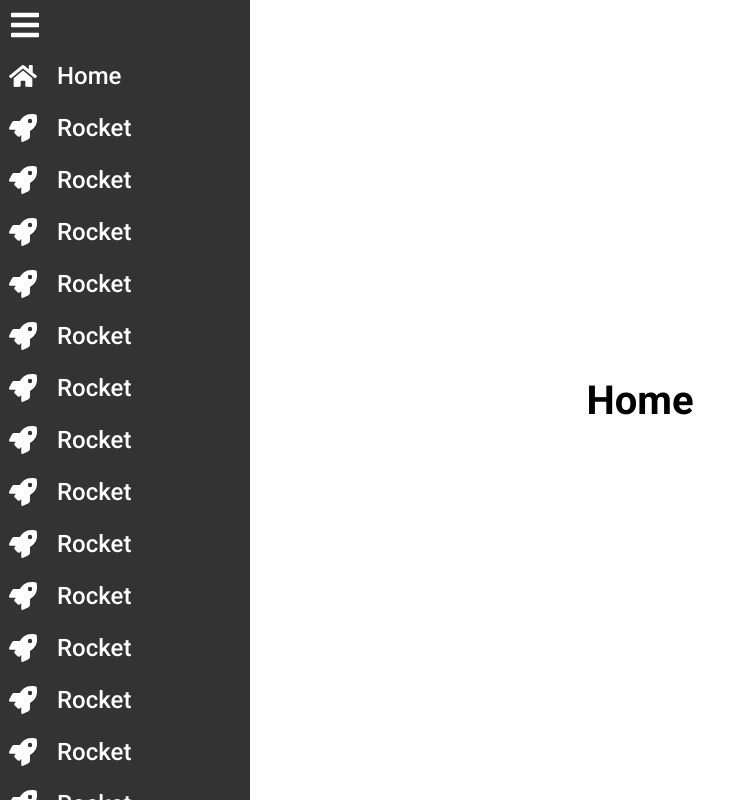
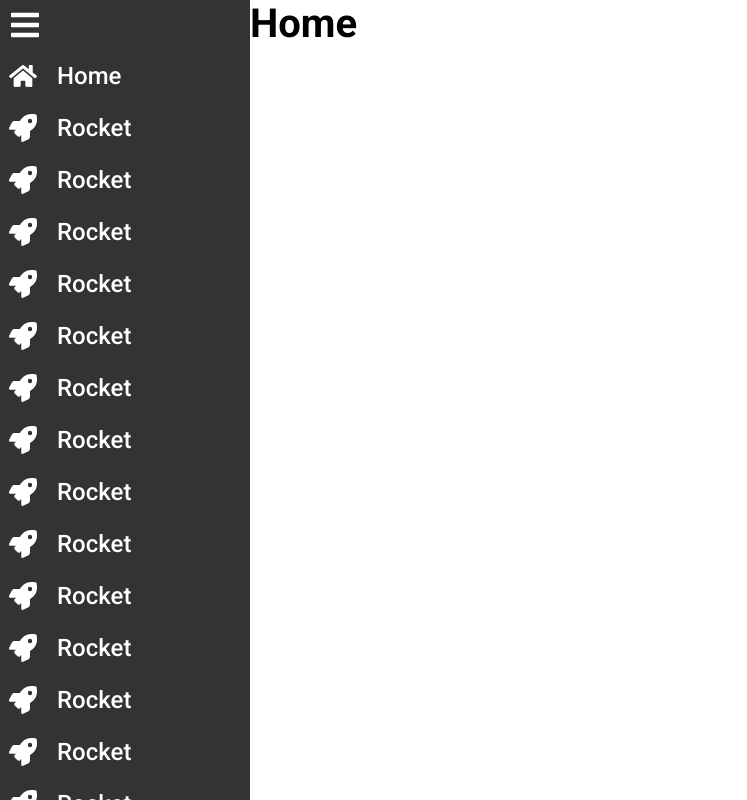
Before and after one commit to Idaslon/T.I.L, a React (Create React App) app in the folder React - Css Design/responsive-sidebar/: page /home in a window 1280 px wide. Shown: the whole page, without its empty margins (0-747 px from the left). Built offline with nearby package versions, Linux system fonts and the light colour scheme; the HTML template or start-up script is replaced by a standard one.

Commit message:
Adjusing margin on Default Layout

```diff
--- a/React - Css Design/responsive-sidebar/src/App.tsx
+++ b/React - Css Design/responsive-sidebar/src/App.tsx
@@ -2,10 +2,10 @@ import React from 'react';
 import { BrowserRouter } from 'react-router-dom';
 
 import Sidebar from './components/Sidebar'
+import GlobalStyles from './styles/global'
+import Routes from './routes';
 
-import GlobalStyles from './styles/global'
-
-import Routes from './routes';
+import DefaultLayout from './pages/_layout/Default'
 
 const App: React.FC = () => {
   return (
@@ -13,7 +13,9 @@ const App: React.FC = () => {
       <GlobalStyles />
       <Sidebar />
 
-      <Routes />
+      <DefaultLayout>
+        <Routes />
+      </DefaultLayout>
     </BrowserRouter>
   );
 }
--- a/React - Css Design/responsive-sidebar/src/components/Sidebar/styles.ts
+++ b/React - Css Design/responsive-sidebar/src/components/Sidebar/styles.ts
@@ -5,6 +5,8 @@ import colors from '../../styles/colors'
 export interface ContainerProps {
   open: boolean;
 }
+
+export const Wrapper = styled.div``
 
 export const BarsIcon = styled.div`
   z-index: 4;
@@ -20,20 +22,6 @@ export const BarsIcon = styled.div`
   }
 
   cursor: pointer;
-`;
-
-export const Content = styled.div`
-  display: flex;
-  flex-direction: column;
-
-  width: 250px;
-  margin-top: 50px;
-
-  overflow-y: scroll;
-
-  ::-webkit-scrollbar {
-    display: none;
-  }
 `;
 
 const OpenSidebarStilization = css`
@@ -56,4 +44,16 @@ export const Container = styled.div<ContainerProps>`
   ${(props) => props.open && OpenSidebarStilization}
 `
 
-export const Wrapper = styled.div``
+export const Content = styled.div`
+  display: flex;
+  flex-direction: column;
+
+  width: 250px;
+  margin-top: 50px;
+
+  overflow-y: scroll;
+
+  ::-webkit-scrollbar {
+    display: none;
+  }
+`;
--- a/React - Css Design/responsive-sidebar/src/pages/Home/styles.ts
+++ b/React - Css Design/responsive-sidebar/src/pages/Home/styles.ts
@@ -1,14 +1,6 @@
 import styled from 'styled-components';
 
-export const Container = styled.div`
-  display: flex;
-  flex-direction: column;
-  justify-content: center;
-  align-items: center;
-  flex: 1;
-
-  min-height: 100vh;
-`;
+export const Container = styled.div``;
 
 export const Title = styled.h1`
   font-size: 40px;
--- /dev/null
+++ b/React - Css Design/responsive-sidebar/src/pages/_layout/Default/index.tsx
@@ -0,0 +1,13 @@
+import React from 'react';
+
+import { Container } from './styles';
+
+const Default: React.FC = ({ children }) => {
+  return (
+    <Container>
+      {children}
+    </Container>
+  )
+}
+
+export default Default;
--- /dev/null
+++ b/React - Css Design/responsive-sidebar/src/pages/_layout/Default/styles.ts
@@ -0,0 +1,15 @@
+import styled from 'styled-components';
+
+export const Container = styled.div`
+  display: flex;
+  flex: 1;
+
+  margin-left: 50px;
+  min-height: 100vh;
+
+  transition: margin .3s ease;
+
+  @media (min-width: 768px) {
+    margin-left: 250px;
+  }
+`;
```
